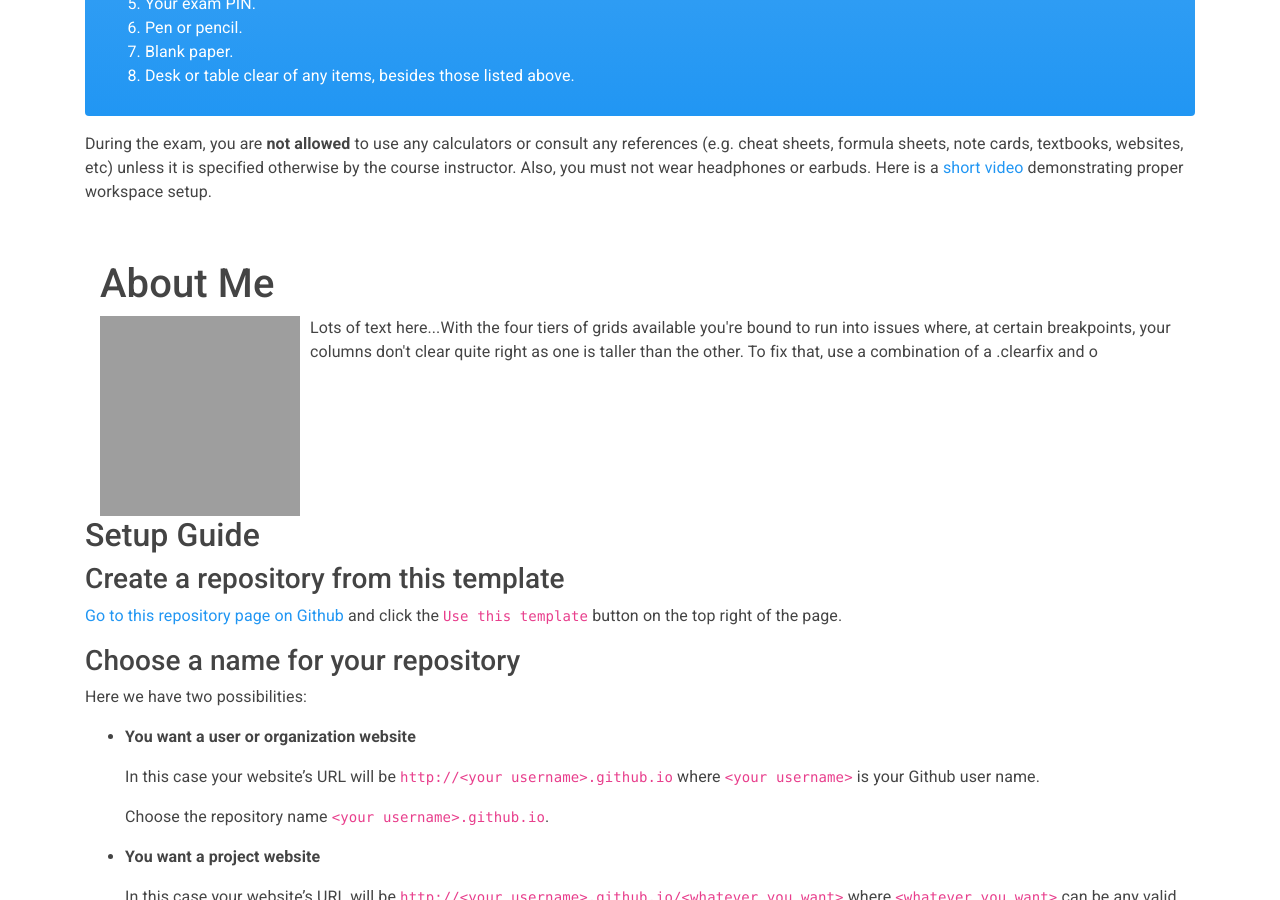
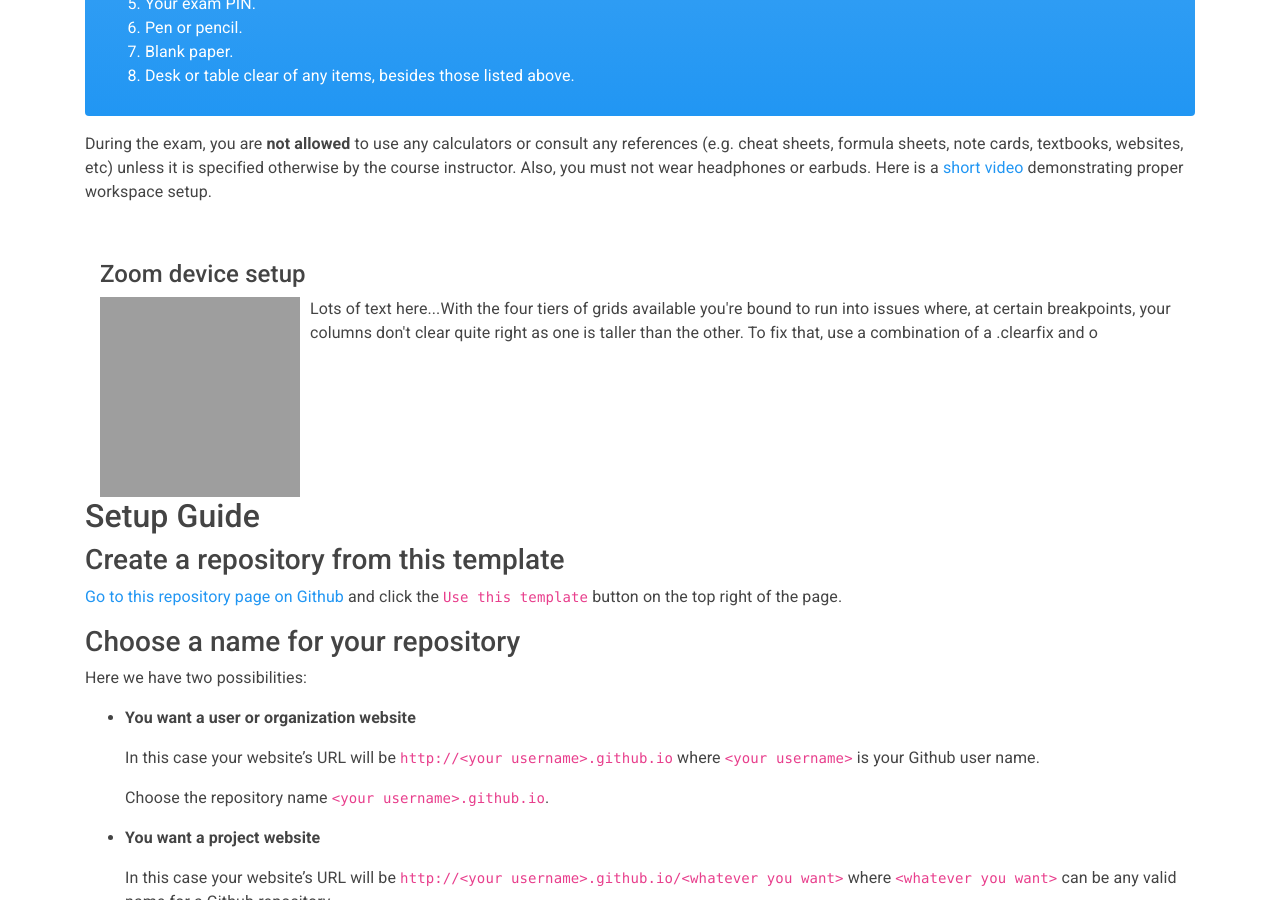
Before and after one commit to ub-math/exam_guides, a Jekyll site: the page built from docs/index.md, in a window 1280 px wide and 900 px high, scrolled down 1791 px. Built offline with Jekyll 4.4.1, drawn with Linux system fonts in a browser that asks for light colours; grey boxes are pictures that could not be loaded.

Commit message:
Update index.md

```diff
--- a/docs/index.md
+++ b/docs/index.md
@@ -107,7 +107,7 @@ demonstrating proper workspace setup.
 <br/>
 
 <div class="container">
-    <h1>About Me</h1>
+    <h4>Zoom device setup</h4>
     <div class="row">
         <div class="col-md-12">
             <img style='float:left;width:200px;height:200px; margin-right:10px;' src="img/me.jpg" />
```
